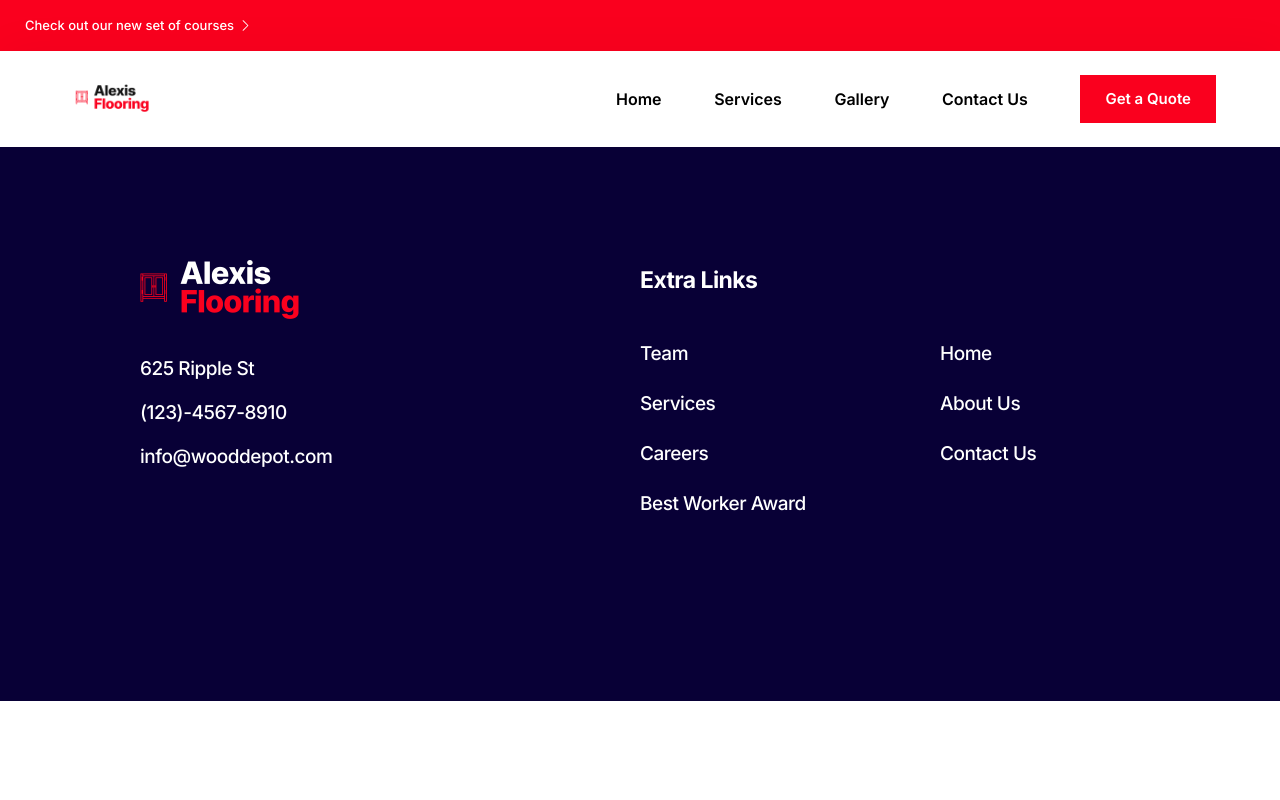
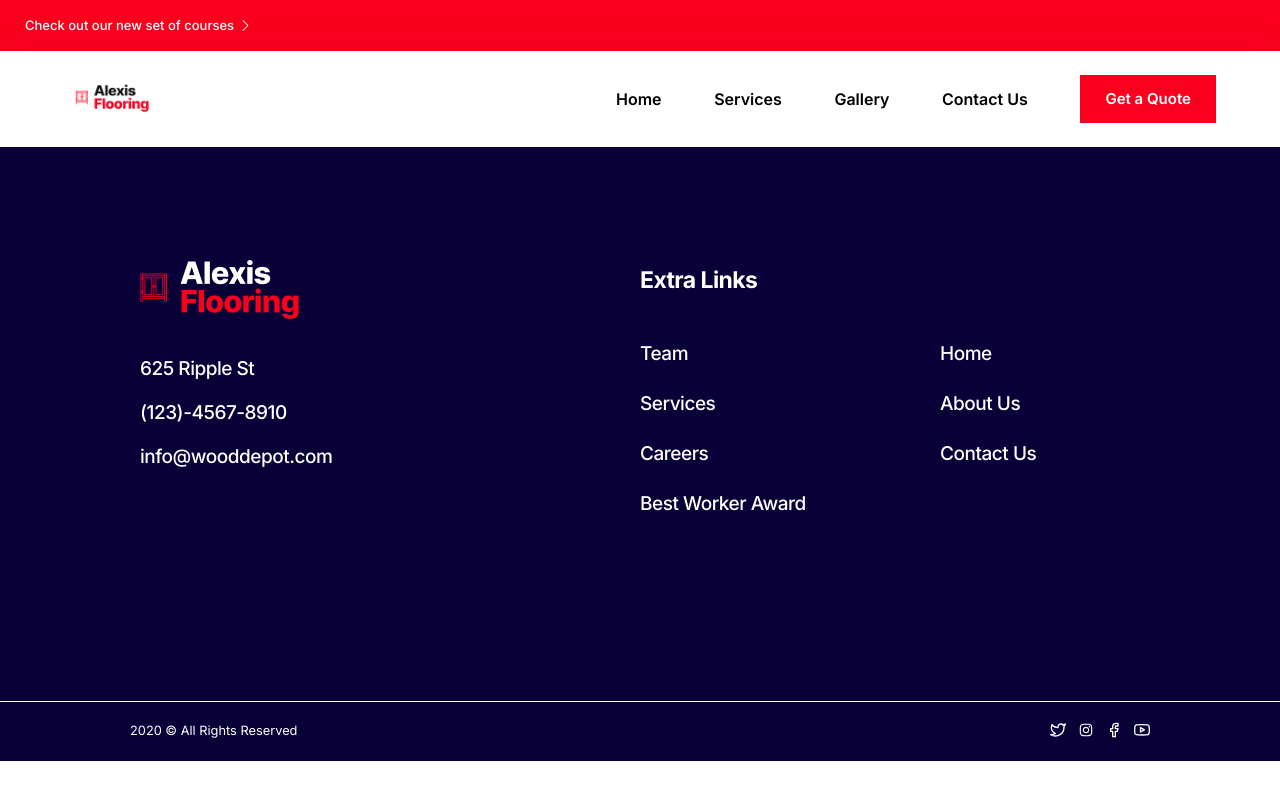
Before and after one commit to LeonChisum/Flooring-company---87-Lux, a Next.js app: page / in a window 1280 px wide. Built offline with nearby package versions, Linux system fonts and the light colour scheme.

Commit message:
finished up css for footer section

```diff
--- a/components/Footer.js
+++ b/components/Footer.js
@@ -1,7 +1,8 @@
 import React from 'react';
 import Link from 'next/link';
 
-import { BsChevronRight } from 'react-icons/bs';
+import { FiTwitter, FiFacebook, FiYoutube } from 'react-icons/fi';
+import { AiOutlineInstagram } from 'react-icons/ai';
 
 import '../styles/style.scss';
 
@@ -60,7 +61,23 @@ const Footer = () => {
 					</div>
 				</div>
 			</div>
-			<div className='footer__copyright-section'></div>
+			<div className='footer__copyright-section'>
+				<small>2020 &copy; All Rights Reserved</small>
+				<div className='footer__icons'>
+					<div className='icon'>
+						<FiTwitter />
+					</div>
+					<div className='icon'>
+						<AiOutlineInstagram />
+					</div>
+					<div className='icon'>
+						<FiFacebook />
+					</div>
+					<div className='icon'>
+						<FiYoutube />
+					</div>
+				</div>
+			</div>
 		</div>
 	);
 };
--- a/styles/_footer.scss
+++ b/styles/_footer.scss
@@ -1,10 +1,11 @@
 .footer {
+	background: $secondary-color;
+
 	&__content {
 		padding-left: 140px;
 		padding-top: 40px;
 		width: 100vw;
 		height: 554px;
-		background: $secondary-color;
 		display: grid;
 		grid-template-columns: 200px 200px;
 		grid-column-gap: 300px;
@@ -17,6 +18,8 @@
 		img {
 			width: 100%;
 			transform: translateX(-24px);
+			position: relative;
+			z-index: 0;
 		}
 	}
 	&__link {
@@ -40,6 +43,8 @@
 		display: flex;
 		flex-direction: column;
 		justify-content: space-between;
+		position: relative;
+		z-index: 1;
 	}
 	&__extra-links {
 		padding-top: 80px;
@@ -58,4 +63,18 @@
 			grid-column-gap: 100px;
 		}
 	}
+
+	&__copyright-section {
+		color: #ffffff;
+		border-top: 1px solid #ffffff;
+		display: flex;
+		justify-content: space-between;
+		align-items: center;
+		padding: 20px 130px;
+	}
+	&__icons {
+		display: flex;
+		justify-content: space-between;
+		width: 100px;
+	}
 }
```
Also changed, not shown: css/style.css (+1 -1 lines).
